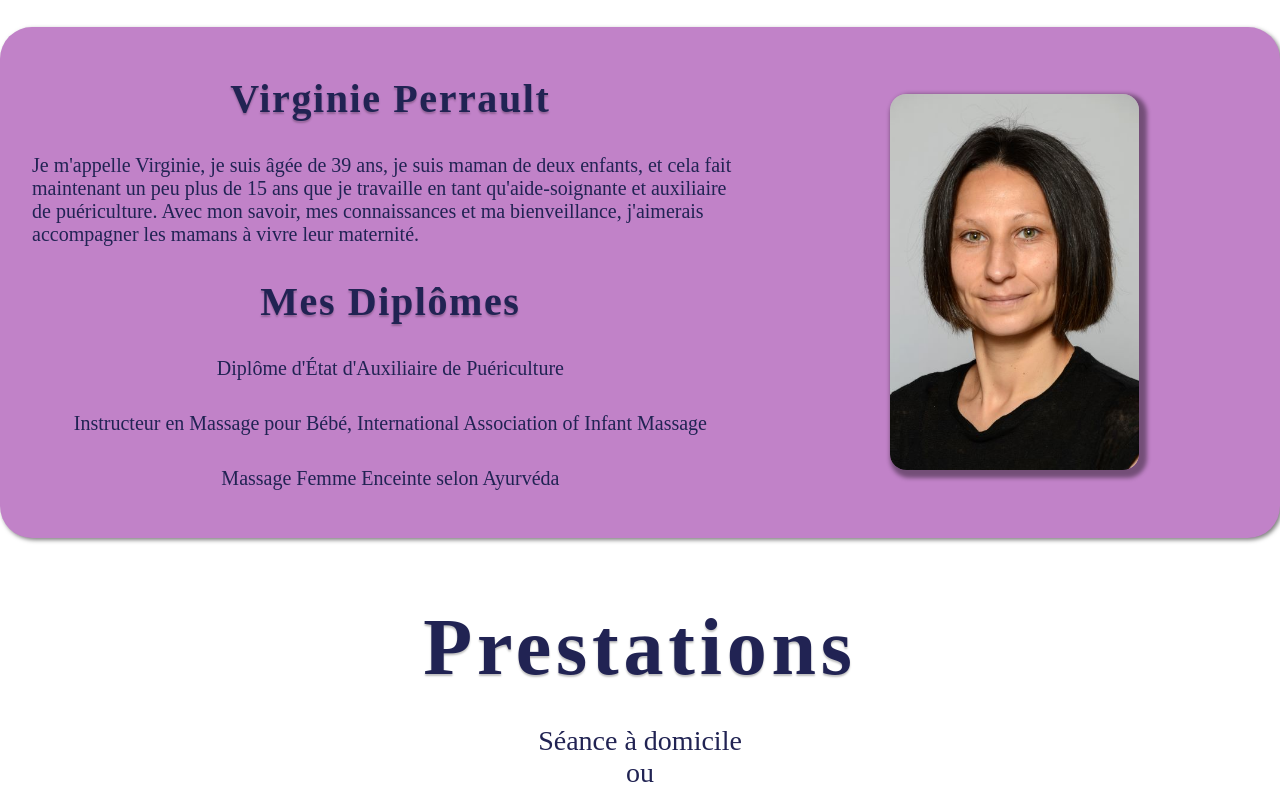
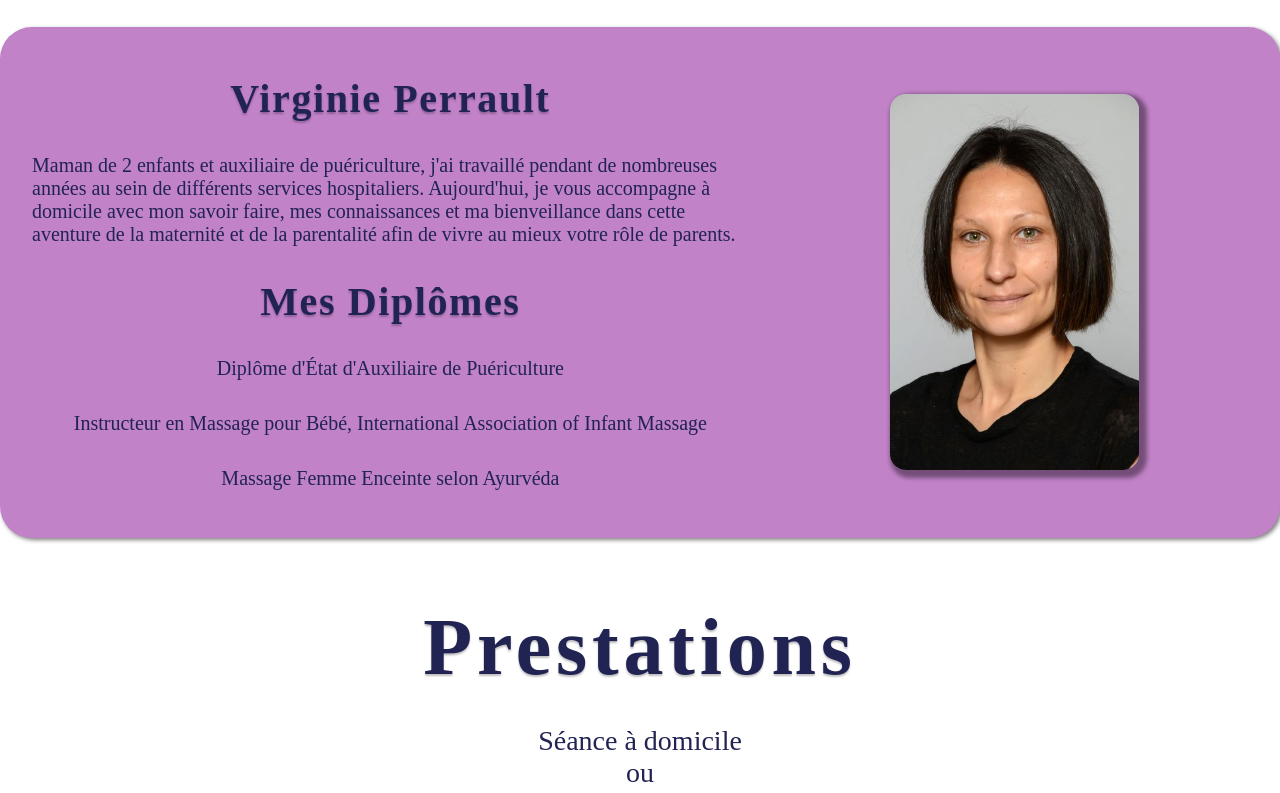
Before and after one commit to RaspberryChaos/next-site-virginie-perrault, a Next.js app: page / in a window 1280 px wide. Shown: the part 800-1593 px from the top of the page. Built offline with nearby package versions, Linux system fonts and the light colour scheme; a web font is replaced by a local one.

Commit message:
footer color changed, text updated for massage bébé and qui suis je

```diff
--- a/components/QuiSuisJe.js
+++ b/components/QuiSuisJe.js
@@ -19,11 +19,7 @@ const QuiSuisJe = () => {
         <div className={styles.about}>
           <h1 className={styles.profileHeading}>Virginie Perrault</h1>
           <p style={{textAlign:"left"}}>
-            Je m&apos;appelle Virginie, je suis âgée de 39 ans, je suis maman de deux
-            enfants, et cela fait maintenant un peu plus de 15 ans que je
-            travaille en tant qu&apos;aide-soignante et auxiliaire de puériculture.
-            Avec mon savoir, mes connaissances et ma bienveillance, j&apos;aimerais
-            accompagner les mamans à vivre leur maternité.
+          Maman de 2 enfants et auxiliaire de puériculture, j&apos;ai travaillé pendant de nombreuses années au sein de différents services hospitaliers. Aujourd&apos;hui, je vous accompagne à domicile avec mon savoir faire, mes connaissances et ma bienveillance dans cette aventure de la maternité et de la parentalité afin de vivre au mieux votre rôle de parents.
           </p>
 
           <h3 className={styles.profileHeading}>Mes Diplômes</h3>
--- a/prestationsData.js
+++ b/prestationsData.js
@@ -6,6 +6,7 @@ export const prestationsData = [
         imageAlt: "massage bébé",
         shortText: "Atelier de 5 séances qui vous permettront de découvrir le massage complet de votre bébé et d'en apprécier les bienfaits.",
         description: "Le massage permet de créer avec son bébé un lien d'attachement et de sécurité mais aussi de stimuler tous les systèmes vitaux et soulager les coliques et la constipation et permet au bébé de se relaxer (amélioration du sommeil).",
+        description2: "Pendant les séances, vous apprendrez à masser votre bébé par le biais de techniques de toucher du massage indien, massage suédois, yoga et réflexologie. Cet apprentissage est progressif pour vous laisser le temps de pratiquer et laisser le temps au bébé d’intégrer les mouvements. Il vous permet, de plus, de laisser un temps de réflexion sur les thèmes abordés en séance.",
         list: [
             "1ère séance: massage des jambes",
             "2ème séance: massage du ventre et coliques",
--- a/styles/Footer.module.css
+++ b/styles/Footer.module.css
@@ -1,6 +1,6 @@
 .footer {
   display: flex;
-  background-color: var(--clr-purple);
+  background-color: #8A4F92;
   margin-top: 5vh;
   height: 8vh;
   color: #ffffff;
```
